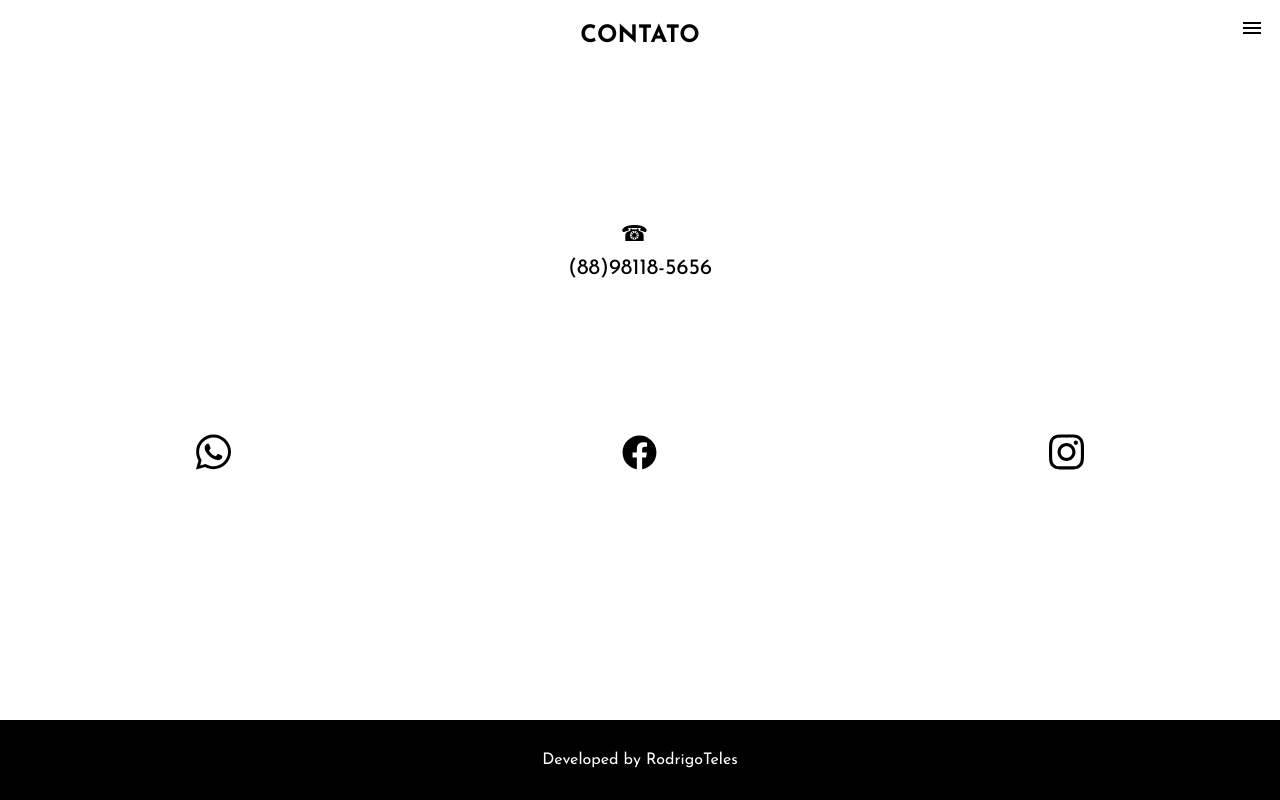
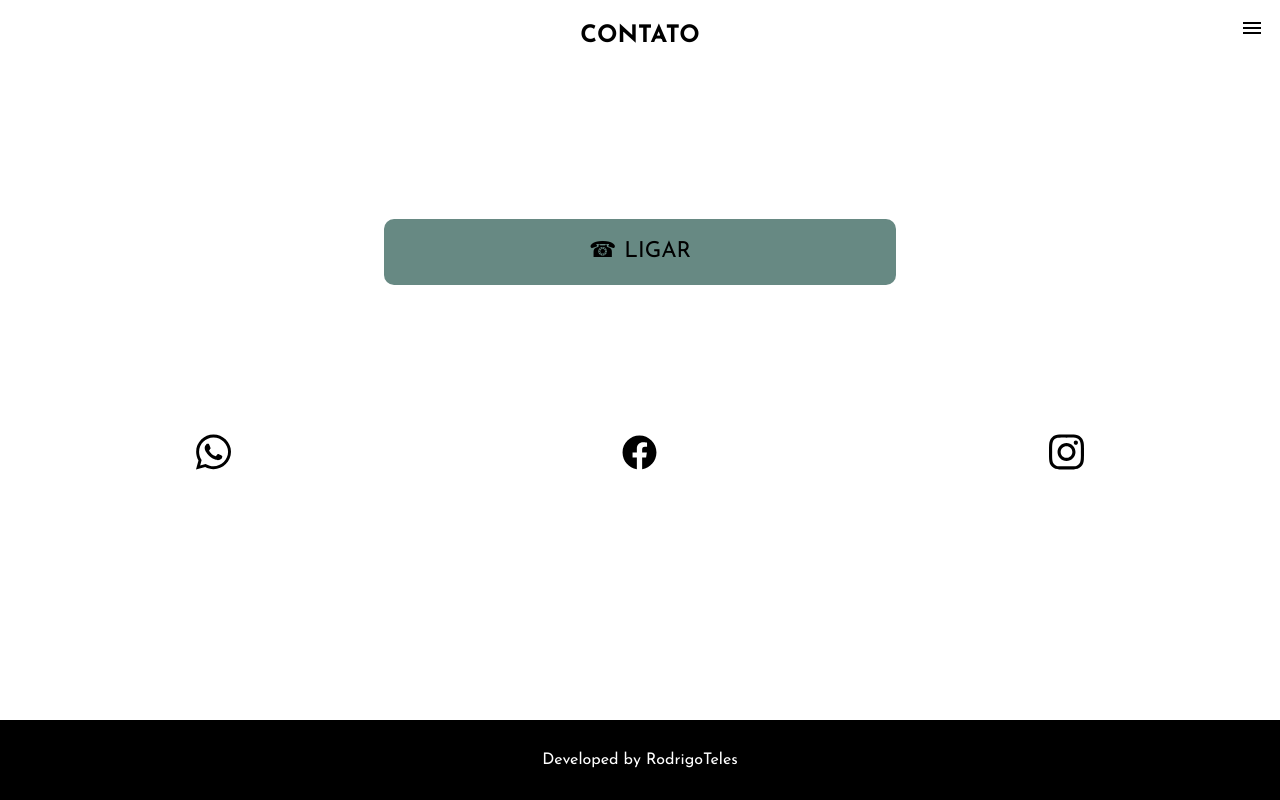
Before and after one commit to rodrigoteles85/projetobarbearia, a plain HTML site: page contato.html in a window 1280 px wide. Drawn offline with Linux system fonts and the light colour scheme; a web font is replaced by a local one.

Commit message:
Adicionando o botão ligar na pagina de contato

```diff
--- a/contato.html
+++ b/contato.html
@@ -30,7 +30,7 @@
     <section class="contato">
       <dl class="contato__info">
         <dd>
-          <a href="tel://8898118-5656" class="contato__info-telefone">(88)98118-5656</a>
+          <a href="tel://8898118-5656" class="contato__info-telefone">LIGAR</a>
         </dd>
       </dl>
     </section>
--- a/css/contato.css
+++ b/css/contato.css
@@ -32,14 +32,19 @@
 }
 
 .contato__info-telefone {
+  display: flex;
+  justify-content: center;
+  width: 40%;
+  margin: 0 auto;
   font-size: 22px;
+  background-color: var(--color-action);
+  padding: 1em 0.5em;
+  border-radius: 10px;
 }
 
 .contato__info-telefone::before {
-  display: block;
   content: '☎';
-  padding-bottom: 0.5em;
-  margin-right: 0.5em;
+  padding-right: 0.5rem;
 }
 
 .contato__social-lista {
@@ -48,16 +53,6 @@
   align-items: center;
 }
 
-.social__lista-item {
-  transition: 500ms ease-in;
-}
-
-.social__lista-item:hover {
-  background-color: var(--dourado);
-  border-radius: 25%;
-  padding: 1em;
-}
-
 .social__lista-link img {
   width: 35px;
 }
--- a/css/servicos.css
+++ b/css/servicos.css
@@ -14,6 +14,7 @@
 
 .servicos__produtos-lista:hover {
   font-size: 22px;
+  border: 2px solid var(--color-background);
 }
 
 .imagem-descricao {
@@ -26,6 +27,6 @@
 }
 
 .produto-preco {
-  font-size: 20px;
+  font-size: 22px;
   font-weight: 700;
 }
```
Also changed, not shown: index.html (+0 -2 lines).
